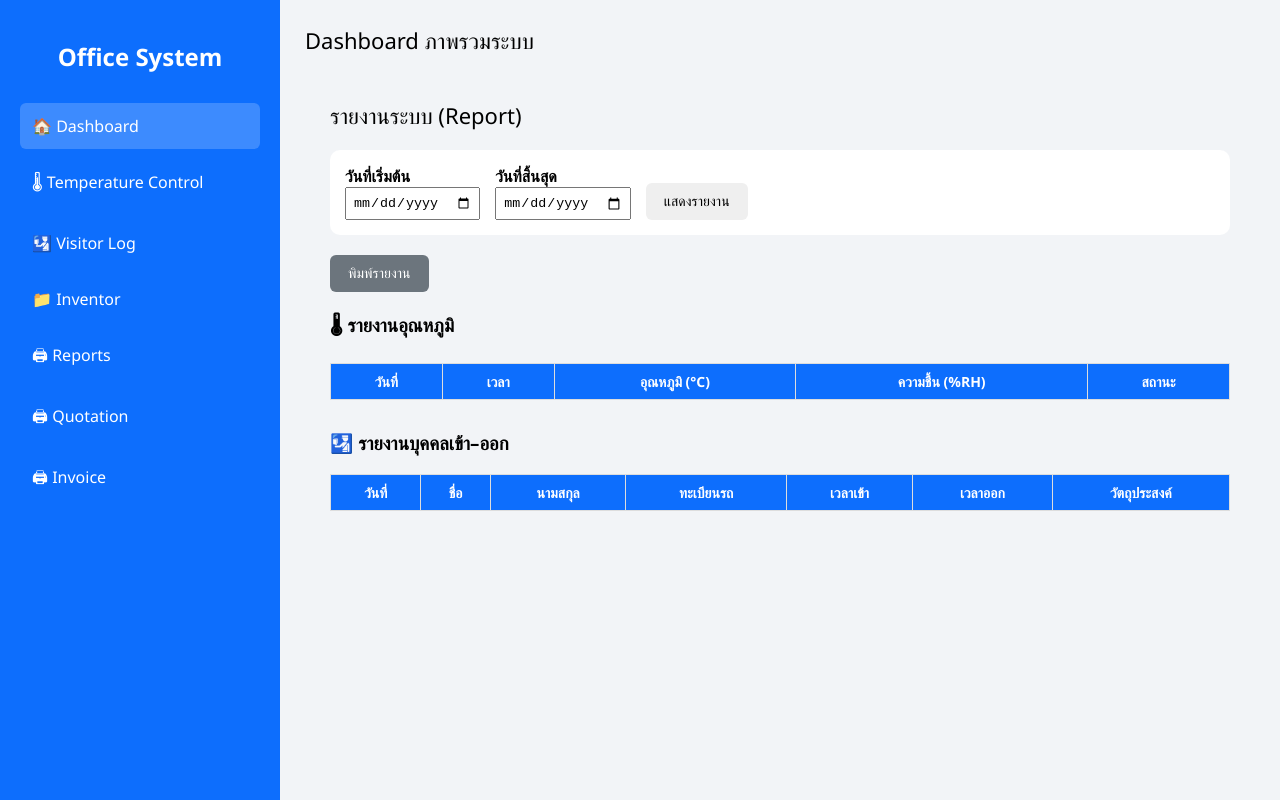
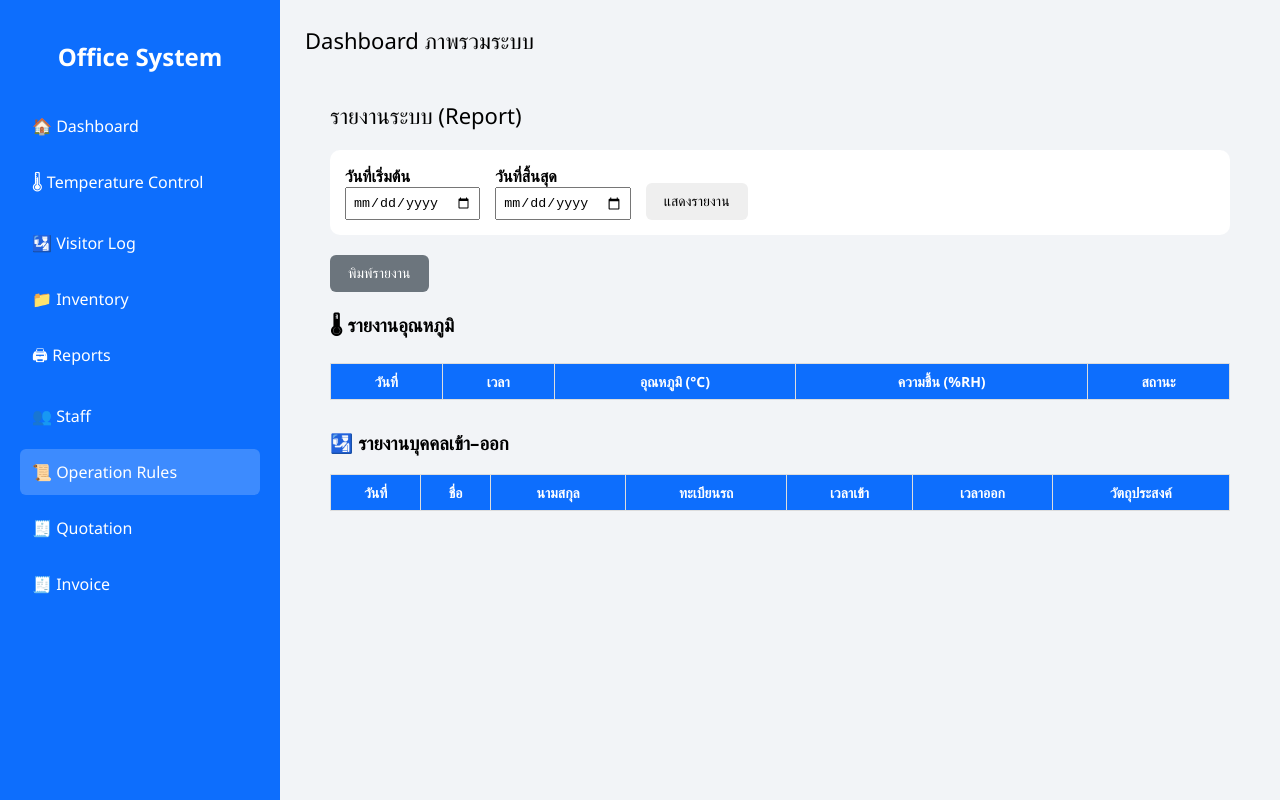
Before and after one commit to Pompatcha/office-system, a website: page report.html in a window 1280 px wide. Drawn offline with Linux system fonts and the light colour scheme.

Commit message:
Refactor report.html layout and content

```diff
--- a/report.html
+++ b/report.html
@@ -151,13 +151,15 @@ button {
     <!-- Sidebar -->
     <div class="sidebar">
         <h2>Office System</h2>
-        <a href="index.html" class="active">🏠 Dashboard</a>
+        <a href="index.html">🏠 Dashboard</a>
         <a href="temperature.html">🌡 Temperature Control</a>
         <a href="visitor.html">🛂 Visitor Log</a>
-        <a href="inventory.html">📁 Inventor</a>
+        <a href="inventory.html">📁 Inventory</a>
         <a href="report.html">🖨 Reports</a>
-        <a href="quotation.html">🖨 Quotation</a>
-        <a href="invoice.html">🖨 Invoice</a>
+        <a href="staff.html">👥 Staff</a>
+         <a href="operationrule.html" class="active">📜 Operation Rules</a>
+        <a href="quotation.html">🧾 Quotation</a>
+        <a href="invoice.html">🧾 Invoice</a>
     </div>
     <!-- Main Content -->
     <div class="main">
```
